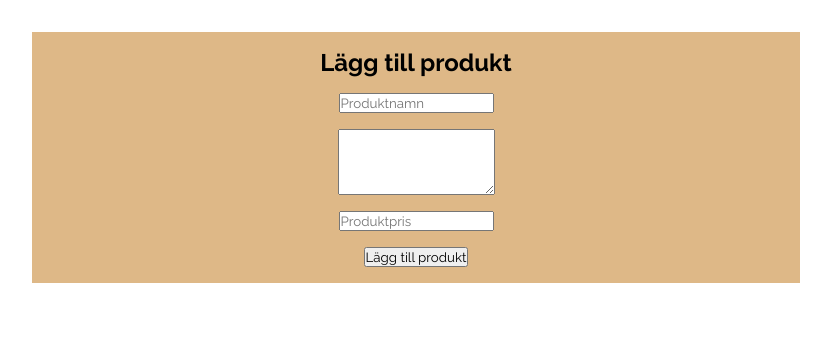
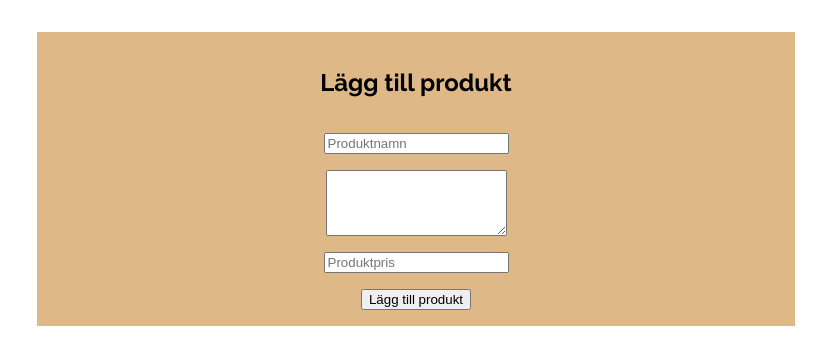
Before and after one commit to adam-kollberg/gruppuppgift, a website: page index.html in a window 1280 px wide. Shown: the whole page, without its empty margins (224-1055 px from the left). Drawn offline with Linux system fonts and the light colour scheme.

Commit message:
added more JS

```diff
--- a/app.js
+++ b/app.js
@@ -7,11 +7,13 @@ const productName = document.querySelector("#product_name").value;
 const productDescription = document.querySelector("#product_description").value;
 const productPrice = document.querySelector("#product_price").value;
 
+const productDiv = document.querySelector("product_container");
+
+const createdDiv = document.createElement("div");
+
+createdDiv.appendChild("productDiv");
 
 }
-
-
-
 
 // välja knappen "add product"
 const btn_add_product = document.querySelector(".add_product");
--- a/index.html
+++ b/index.html
@@ -5,21 +5,20 @@
     <meta name="viewport" content="width=device-width, initial-scale=1.0">
     <link rel="stylesheet" href="css/style.css">
     <link rel="preconnect" href="https://fonts.gstatic.com">
-<link href="https://fonts.googleapis.com/css2?family=Raleway:ital,wght@0,100;0,200;0,300;0,400;0,500;0,600;0,700;0,800;0,900;1,100;1,200;1,300;1,400;1,500;1,600;1,700;1,800;1,900&display=swap" rel="stylesheet">
+    <link href="https://fonts.googleapis.com/css2?family=Raleway:ital,wght@0,100;0,200;0,300;0,400;0,500;0,600;0,700;0,800;0,900;1,100;1,200;1,300;1,400;1,500;1,600;1,700;1,800;1,900&display=swap" rel="stylesheet">
 
     <title>E-commerce grupp</title>
 </head>
 <body>
 
 
-
-
-
-
-    <div class="add_product_container">
+<!-- inputs/add-button  -->
+<div class="add_product_container">
         <form>
 
             <h2>Lägg till produkt</h2>
+
+
 
         <!-- inputs/add-button  -->
             <input type="text" id="product_name" placeholder="Produktnamn">
--- /dev/null
+++ b/scss/_addProduct.scss
@@ -0,0 +1,19 @@
+form {
+    display: flex;
+    flex-direction: column;
+    align-items: center;
+    justify-content: center;
+    background-color: burlywood;
+    padding: 1rem;
+    margin-top: 2rem;
+    margin-left: 20%;
+    margin-right: 20%;
+
+
+
+}
+
+input {
+    margin: 1rem;
+
+}
--- /dev/null
+++ b/scss/_fontColors.scss
@@ -0,0 +1,3 @@
+body {
+font-family: 'Raleway', sans-serif;
+}
--- a/scss/main.scss
+++ b/scss/main.scss
@@ -0,0 +1,2 @@
+@import "_addProduct.scss";
+@import "_fontColors.scss";
```
Also changed, not shown: css/style.css, scss/_cart.scss (added), scss/_products.scss (added).
